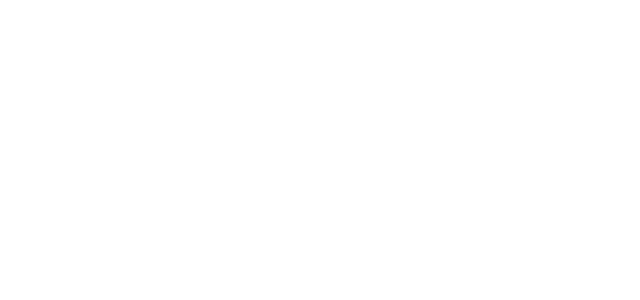
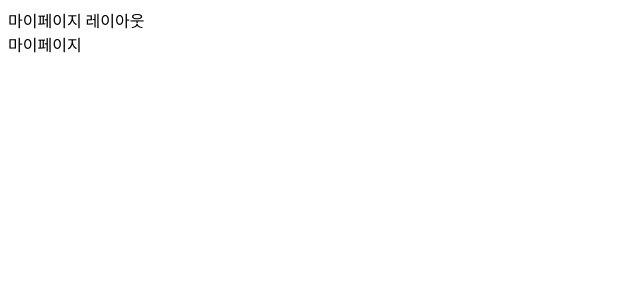
Before and after one commit to 37-dive-sopt-web/SubinOh, a React (Vite) app in the folder Week4/Homework/: page /mypage in a window 1280 px wide. Shown: the top 300 px of the page, without its empty margins (0-640 px from the left). Built offline with nearby package versions, Linux system fonts and the light colour scheme.

Commit message:
feat : router 설정

```diff
--- a/Week4/Homework/src/App.tsx
+++ b/Week4/Homework/src/App.tsx
@@ -1,5 +1,8 @@
+import { RouterProvider } from "react-router";
+import { router } from "./router/router";
+
 function App() {
-  return <></>;
+  return <RouterProvider router={router} />;
 }
 
 export default App;
--- /dev/null
+++ b/Week4/Homework/src/pages/auth/log-in/Login.tsx
@@ -0,0 +1,3 @@
+export function Login() {
+  return <div>로그인</div>;
+}
--- /dev/null
+++ b/Week4/Homework/src/pages/auth/sign-up/SignUp.tsx
@@ -0,0 +1,3 @@
+export function SignUp() {
+  return <div>회원가입</div>;
+}
--- /dev/null
+++ b/Week4/Homework/src/pages/my-page/MyPageLayout.tsx
@@ -0,0 +1,10 @@
+import { Outlet } from "react-router";
+
+export function MyPageLayout() {
+  return (
+    <div>
+      <header>마이페이지 레이아웃</header>
+      <Outlet />
+    </div>
+  );
+}
--- /dev/null
+++ b/Week4/Homework/src/pages/my-page/info/MyPageInfo.tsx
@@ -0,0 +1,3 @@
+export function MyPageInfo() {
+  return <div>마이페이지</div>;
+}
--- /dev/null
+++ b/Week4/Homework/src/pages/my-page/members/Members.tsx
@@ -0,0 +1,3 @@
+export function Members() {
+  return <div>멤버 페이지</div>;
+}
--- /dev/null
+++ b/Week4/Homework/src/router/router.tsx
@@ -0,0 +1,26 @@
+import { createBrowserRouter, Navigate } from "react-router";
+import { Login } from "../pages/auth/log-in/Login";
+import { SignUp } from "../pages/auth/sign-up/SignUp";
+import { MyPageLayout } from "../pages/my-page/MyPageLayout";
+import { MyPageInfo } from "../pages/my-page/info/MyPageInfo";
+import { Members } from "../pages/my-page/members/Members";
+
+export const router = createBrowserRouter([
+  {
+    path: "/",
+    element: <Navigate to="login" replace />,
+  },
+  {
+    path: "/login",
+    element: <Login />,
+  },
+  { path: "/signup", element: <SignUp /> },
+  {
+    path: "/mypage",
+    element: <MyPageLayout />,
+    children: [
+      { index: true, element: <MyPageInfo /> },
+      { path: "members", element: <Members /> },
+    ],
+  },
+]);
```
